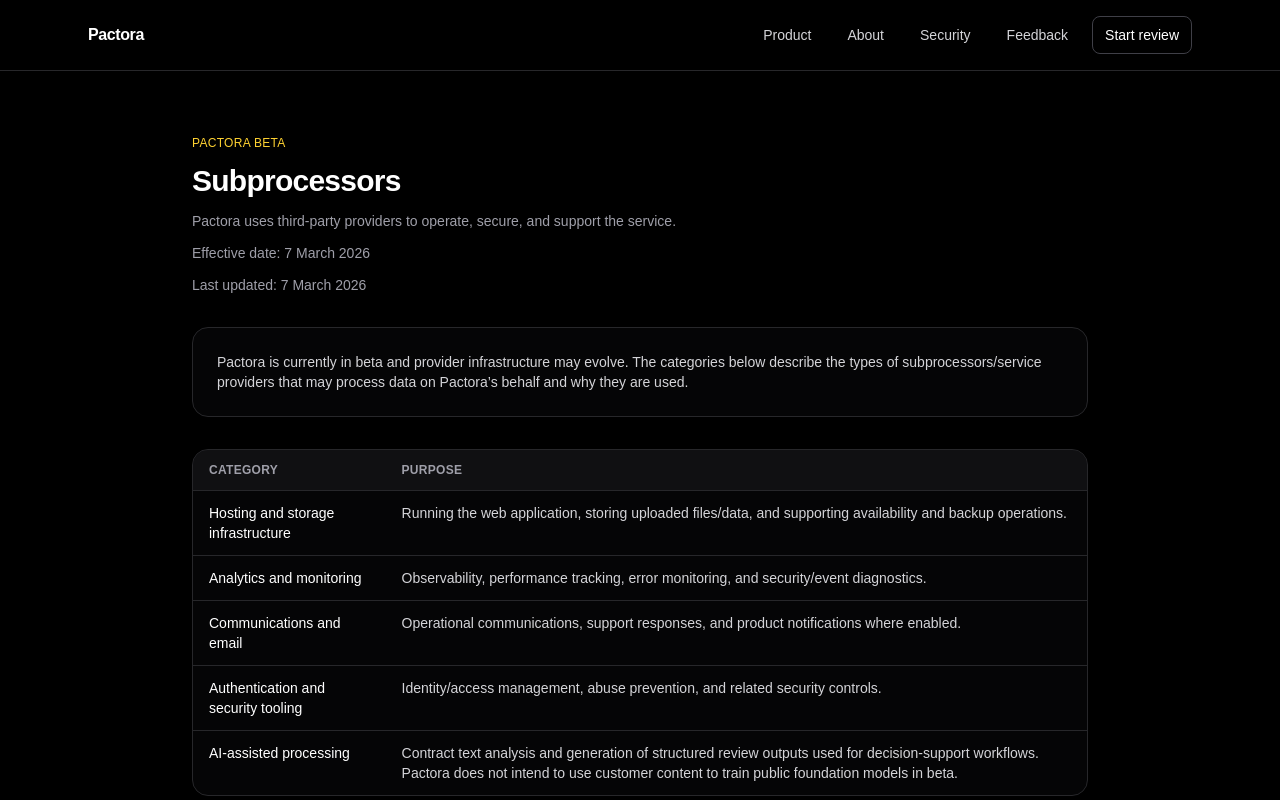
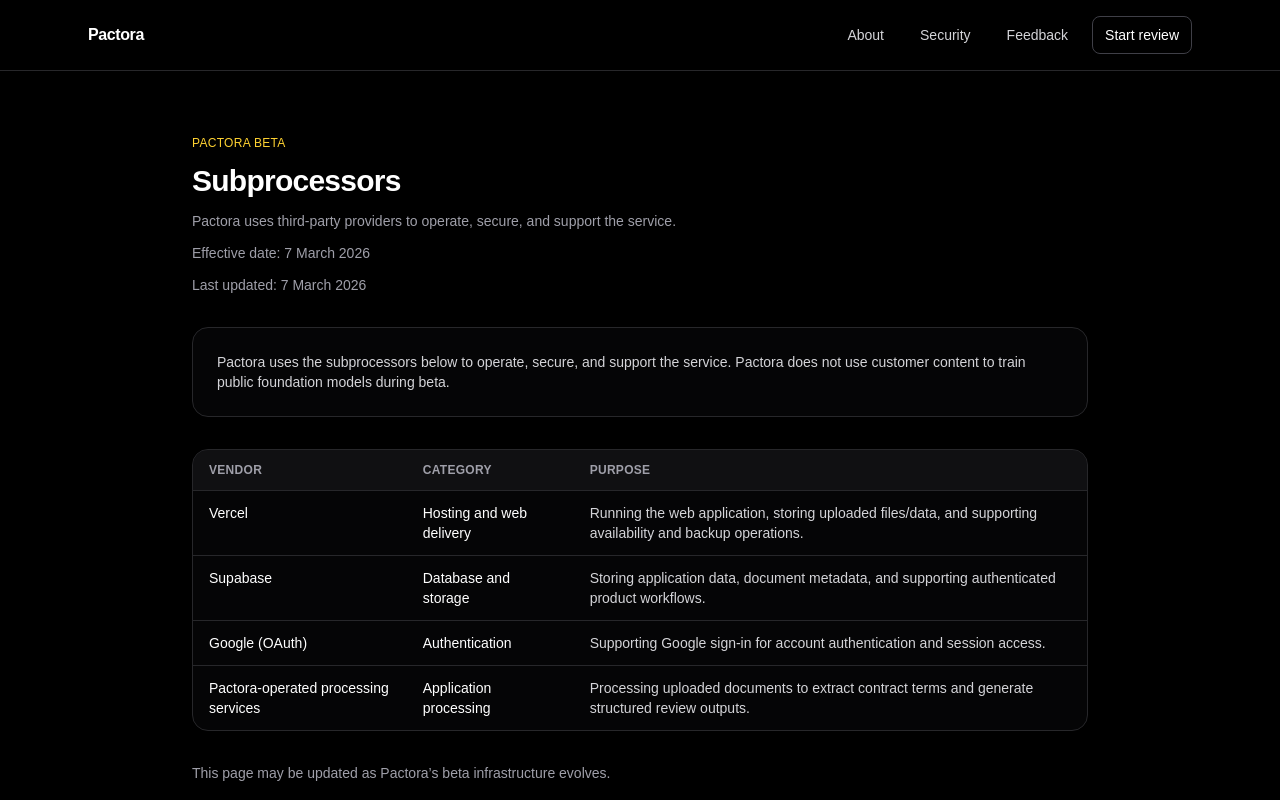
Before and after one commit to sneha210990/Pactora, a Next.js app: page /subprocessors in a window 1280 px wide. Shown: the top 800 px of the page. Built offline with nearby package versions, Linux system fonts and the light colour scheme.

Commit message:
Restore About link in global navigation

```diff
--- a/app/layout.tsx
+++ b/app/layout.tsx
@@ -24,12 +24,6 @@
               </Link>
 
               <nav className="flex items-center gap-3">
-                <Link
-                  href="/"
-                  className="rounded-lg px-3 py-2 text-sm text-zinc-300 transition hover:bg-zinc-900"
-                >
-                  Product
-                </Link>
                 <Link
                   href="/about"
                   className="rounded-lg px-3 py-2 text-sm text-zinc-300 transition hover:bg-zinc-900"
@@ -77,6 +71,9 @@
                 <Link href="/subprocessors" className="hover:text-white">
                   Subprocessors
                 </Link>
+                <Link href="/about" className="hover:text-white">
+                  About
+                </Link>
                 <Link href="/feedback" className="hover:text-white">
                   Feedback
                 </Link>
--- a/app/page.tsx
+++ b/app/page.tsx
@@ -1,5 +1,4 @@
 import Link from 'next/link';
-import { FeedbackForm } from '@/components/feedback-form';
 
 const riskAreas = [
   'Limitation of liability',
@@ -26,6 +25,10 @@
     note: 'Clarify scope and retention timelines before signature.',
   },
 ];
+
+const extractedClauses = ['Limitation of Liability', 'Indemnities', 'IP ownership'];
+
+const riskIndicators = ['Liability cap: 1× ACV', 'Indemnity exposure: elevated'];
 
 export default function Home() {
   return (
@@ -124,6 +127,50 @@
       <section className="border-b border-zinc-800 px-6 py-20">
         <div className="mx-auto max-w-6xl">
           <h2 className="mb-4 text-3xl font-semibold">Product preview</h2>
+          <p className="max-w-3xl text-zinc-400">
+            A clear view of how Pactora takes an uploaded contract from clause extraction to a prioritised review outcome.
+          </p>
+
+          <div className="mt-10 grid gap-4 md:grid-cols-[1fr_auto_1fr_auto_1fr_auto_1fr] md:items-center">
+            <div className="rounded-xl border border-zinc-800 bg-zinc-900/50 p-5">
+              <p className="text-xs uppercase tracking-wide text-zinc-500">Contract uploaded</p>
+              <p className="mt-2 text-sm font-medium text-zinc-100">Customer MSA.pdf</p>
+              <p className="mt-2 text-xs text-zinc-400">32 pages · Draft v4</p>
+            </div>
+            <p className="hidden text-center text-zinc-500 md:block">↓</p>
+
+            <div className="rounded-xl border border-zinc-800 bg-zinc-900/50 p-5">
+              <p className="text-xs uppercase tracking-wide text-zinc-500">Extracted clauses</p>
+              <ul className="mt-2 space-y-1 text-sm text-zinc-300">
+                {extractedClauses.map((clause) => (
+                  <li key={clause}>• {clause}</li>
+                ))}
+              </ul>
+            </div>
+            <p className="hidden text-center text-zinc-500 md:block">↓</p>
+
+            <div className="rounded-xl border border-zinc-800 bg-zinc-900/50 p-5">
+              <p className="text-xs uppercase tracking-wide text-zinc-500">Risk indicators</p>
+              <ul className="mt-2 space-y-1 text-sm text-zinc-300">
+                {riskIndicators.map((indicator) => (
+                  <li key={indicator}>{indicator}</li>
+                ))}
+              </ul>
+            </div>
+            <p className="hidden text-center text-zinc-500 md:block">↓</p>
+
+            <div className="rounded-xl border border-amber-600/40 bg-amber-950/30 p-5">
+              <p className="text-xs uppercase tracking-wide text-amber-200">Overall review summary</p>
+              <p className="mt-2 text-lg font-semibold text-amber-100">Priority: Elevated</p>
+              <p className="mt-2 text-sm text-zinc-200">Escalate indemnity and liability terms before signature.</p>
+            </div>
+          </div>
+        </div>
+      </section>
+
+      <section className="border-b border-zinc-800 px-6 py-20">
+        <div className="mx-auto max-w-6xl">
+          <h2 className="mb-4 text-3xl font-semibold">How it works</h2>
           <p className="max-w-3xl text-zinc-400">
             Pactora turns long contracts into a structured first-pass review so commercial teams can escalate cleaner,
             faster, and with clearer priorities.
@@ -242,8 +289,13 @@
       </section>
 
       <section className="border-t border-zinc-800 px-6 py-16">
-        <div className="mx-auto max-w-3xl">
-          <FeedbackForm user={null} compact />
+        <div className="mx-auto max-w-3xl rounded-2xl border border-zinc-800 bg-zinc-900/40 p-8 text-center">
+          <p className="text-lg text-zinc-200">
+            Using Pactora in beta?{' '}
+            <Link href="/feedback" className="font-semibold text-white underline underline-offset-4 hover:text-zinc-200">
+              Send feedback →
+            </Link>
+          </p>
         </div>
       </section>
     </main>
--- a/app/security/page.tsx
+++ b/app/security/page.tsx
@@ -3,7 +3,7 @@
 const sections = [
   {
     title: '1. Security overview',
-    body: 'Pactora applies practical security controls to protect uploaded contracts, derived outputs, and account data. Because the service is in beta, these controls continue to evolve as usage grows.',
+    body: 'Pactora processes uploaded contracts to extract contract terms and generate structured review outputs. Security controls are applied across this workflow to protect uploaded files, derived outputs, and account data.',
   },
   {
     title: '2. Encryption in transit',
@@ -11,7 +11,7 @@
   },
   {
     title: '3. Access controls',
-    body: 'Operational access is limited to authorised personnel with role-appropriate permissions. We aim to follow least-privilege access and maintain authentication controls for internal systems.',
+    body: 'Operational access is limited to authorised personnel with role-appropriate permissions. Pactora follows least-privilege access principles and maintains authentication controls for internal systems.',
   },
   {
     title: '4. Confidential handling',
@@ -23,7 +23,7 @@
   },
   {
     title: '6. Third-party infrastructure',
-    body: 'Pactora relies on third-party infrastructure and service providers to run the service. Their controls are part of our overall security posture. See Subprocessors for provider categories.',
+    body: 'Pactora relies on third-party infrastructure and service providers to run the service. Their controls form part of Pactora\'s overall security posture. See Subprocessors for provider details.',
   },
   {
     title: '7. Beta security posture',
--- a/app/subprocessors/page.tsx
+++ b/app/subprocessors/page.tsx
@@ -1,25 +1,25 @@
 import Link from 'next/link';
 
-const subprocessorCategories = [
+const subprocessors = [
   {
-    category: 'Hosting and storage infrastructure',
+    vendor: 'Vercel',
+    category: 'Hosting and web delivery',
     purpose: 'Running the web application, storing uploaded files/data, and supporting availability and backup operations.',
   },
   {
-    category: 'Analytics and monitoring',
-    purpose: 'Observability, performance tracking, error monitoring, and security/event diagnostics.',
+    vendor: 'Supabase',
+    category: 'Database and storage',
+    purpose: 'Storing application data, document metadata, and supporting authenticated product workflows.',
   },
   {
-    category: 'Communications and email',
-    purpose: 'Operational communications, support responses, and product notifications where enabled.',
+    vendor: 'Google (OAuth)',
+    category: 'Authentication',
+    purpose: 'Supporting Google sign-in for account authentication and session access.',
   },
   {
-    category: 'Authentication and security tooling',
-    purpose: 'Identity/access management, abuse prevention, and related security controls.',
-  },
-  {
-    category: 'AI-assisted processing',
-    purpose: 'Contract text analysis and generation of structured review outputs used for decision-support workflows. Pactora does not intend to use customer content to train public foundation models in beta.',
+    vendor: 'Pactora-operated processing services',
+    category: 'Application processing',
+    purpose: 'Processing uploaded documents to extract contract terms and generate structured review outputs.',
   },
 ] as const;
 
@@ -39,9 +39,8 @@
 
         <section className="space-y-4 rounded-2xl border border-zinc-800 bg-zinc-950/60 p-6 text-sm text-zinc-300">
           <p>
-            Pactora is currently in beta and provider infrastructure may evolve. The categories below
-            describe the types of subprocessors/service providers that may process data on Pactora’s
-            behalf and why they are used.
+            Pactora uses the subprocessors below to operate, secure, and support the service. Pactora does not use
+            customer content to train public foundation models during beta.
           </p>
         </section>
 
@@ -49,13 +48,15 @@
           <table className="w-full text-left text-sm text-zinc-300">
             <thead className="bg-zinc-900/60 text-xs uppercase tracking-wide text-zinc-400">
               <tr>
+                <th className="px-4 py-3">Vendor</th>
                 <th className="px-4 py-3">Category</th>
                 <th className="px-4 py-3">Purpose</th>
               </tr>
             </thead>
             <tbody>
-              {subprocessorCategories.map((item) => (
-                <tr key={item.category} className="border-t border-zinc-800 align-top">
+              {subprocessors.map((item) => (
+                <tr key={item.vendor} className="border-t border-zinc-800 align-top">
+                  <td className="px-4 py-3 text-white">{item.vendor}</td>
                   <td className="px-4 py-3 text-white">{item.category}</td>
                   <td className="px-4 py-3">{item.purpose}</td>
                 </tr>
```
Also changed, not shown: app/deals/new/page.tsx (+36 -3 lines), app/privacy/page.tsx (+11 -11 lines).
